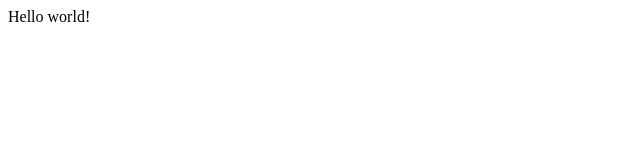
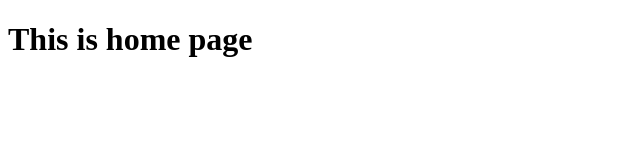
Before and after one commit to suyeonme/gatsby-bootcamp, a Gatsby site: page / in a window 1280 px wide. Shown: the whole page, without its empty margins (0-640 px from the left). Built offline with nearby package versions, Linux system fonts and the light colour scheme; Gatsby itself is replaced by a stand-in of ours.

Commit message:
Create pages

```diff
--- a/src/pages/index.js
+++ b/src/pages/index.js
@@ -1,5 +1,7 @@
 import React from "react"
 
-export default function Home() {
-  return <div>Hello world!</div>
+const IndexPage = () => {
+  return <h1>This is home page</h1>
 }
+
+export default IndexPage
```
Also changed, not shown: src/pages/about.js (added, +7 -0 lines), src/pages/blog.js (added, +7 -0 lines), src/pages/contact.js (added, +7 -0 lines).
